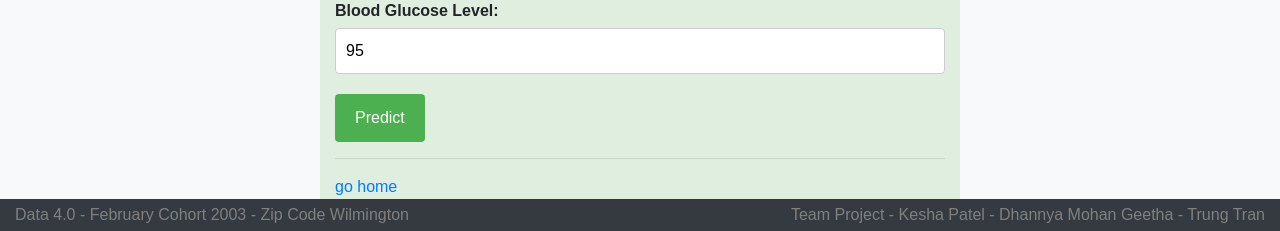
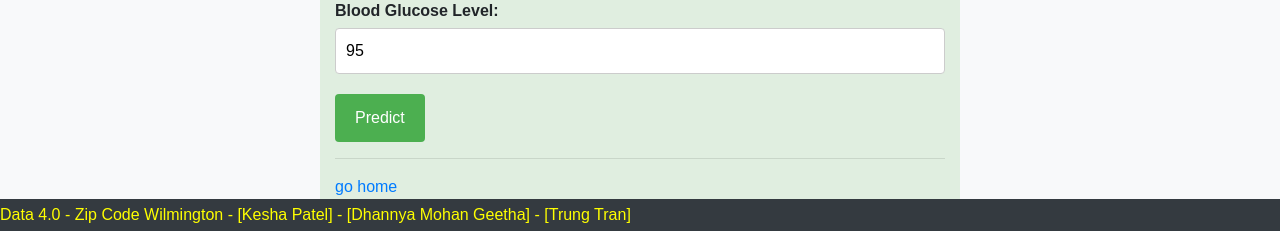
Before and after one commit to Health-Advisor-Machine/Health-Advisor-Machine, a Flask app: page /diabetes in a window 1280 px wide. Shown: the part 1063-1294 px from the top of the page. Run offline with Flask 3, Linux system fonts and the light colour scheme; parts of the project's set-up code (start-up, migrations or seed data) failed here and were passed over; some libraries are stand-ins or nearby versions.

Commit message:
finish boostrap

```diff
--- a/templates/layout.html
+++ b/templates/layout.html
@@ -24,7 +24,7 @@
         width: 100%;
         height: 30px;
         line-height: 0px;
-        color: gray;
+        color: yellow;
     }
     label {
         display: block;
@@ -116,12 +116,8 @@
   <footer class="footer mt-auto py-3 bg-dark">
     <div class="container-fluid">
       <div class="row">
-        <div class="col-md-6">
-          <span class="text">Data 4.0 - February Cohort 2003 - Zip Code Wilmington</span>
-        </div>
-        <div class="col-md-6">
-          <span class="d-block text-right">Team Project - Kesha Patel - Dhannya Mohan Geetha - Trung Tran</span>
-        </div>
+          <span class="text">Data 4.0 - Zip Code Wilmington -
+              [Kesha Patel] - [Dhannya Mohan Geetha] - [Trung Tran]</span>
       </div>
     </div>
   </footer>
```
